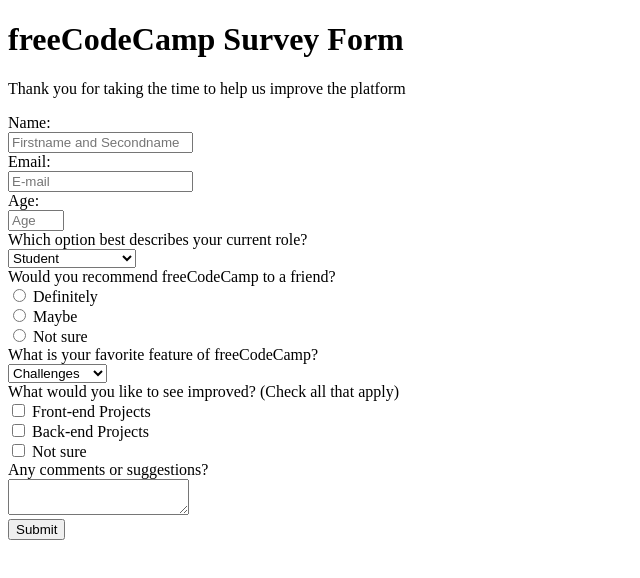
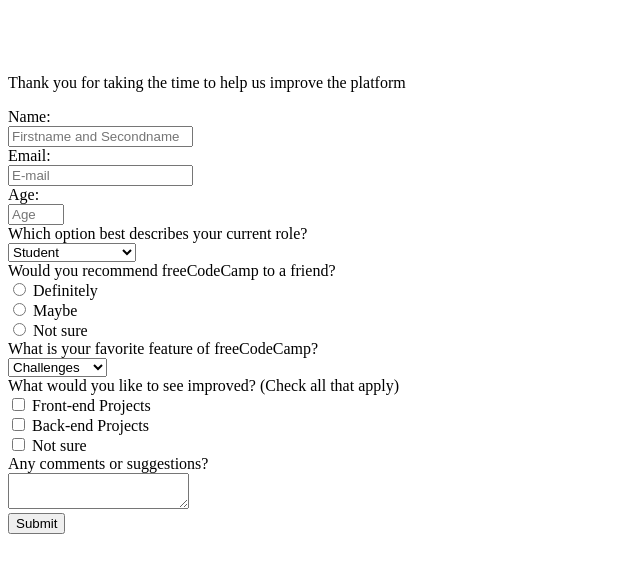
Before and after one commit to jugosack/Review-one-of-your-past-projects, a website: page index.html in a window 1280 px wide. Shown: the whole page, without its empty margins (0-640 px from the left). Drawn offline with Linux system fonts and the light colour scheme.

```diff
--- a/css/style.css
+++ b/css/style.css
@@ -0,0 +1,7 @@
+h1 {
+  text-align: center;
+  font-family: Helvetica;
+  font-size: 30px;
+  color: white;
+  opacity: 95%;
+}
--- a/index.html
+++ b/index.html
@@ -2,6 +2,8 @@
 <html lang="en">
   <head>
     <meta charset="UTF-8">
+    <meta http-equiv="X-UA-Compatible" content="IE=edge">
+    <meta name="viewport" content="width=device-width, initial-scale=1.0">
     <title>Fork Me! FCC: Test Suite Template</title>
     <link rel="stylesheet" href="css/style.css">
   </head>
```
Also changed, not shown: package.json (added, +27 -0 lines), .stylelintrc.json (added), 2 other files.
